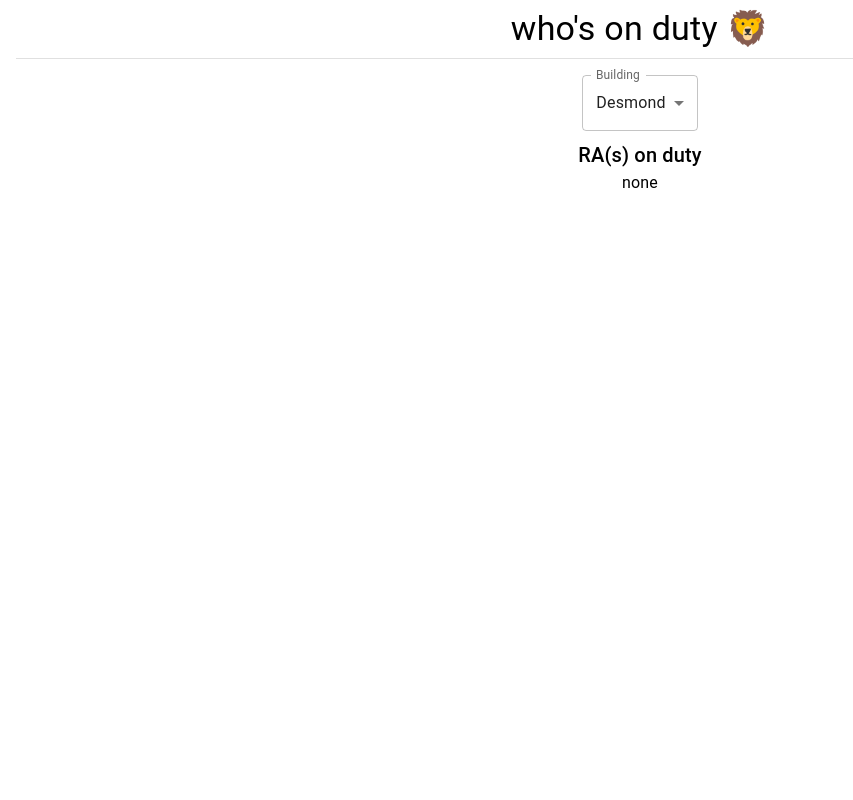
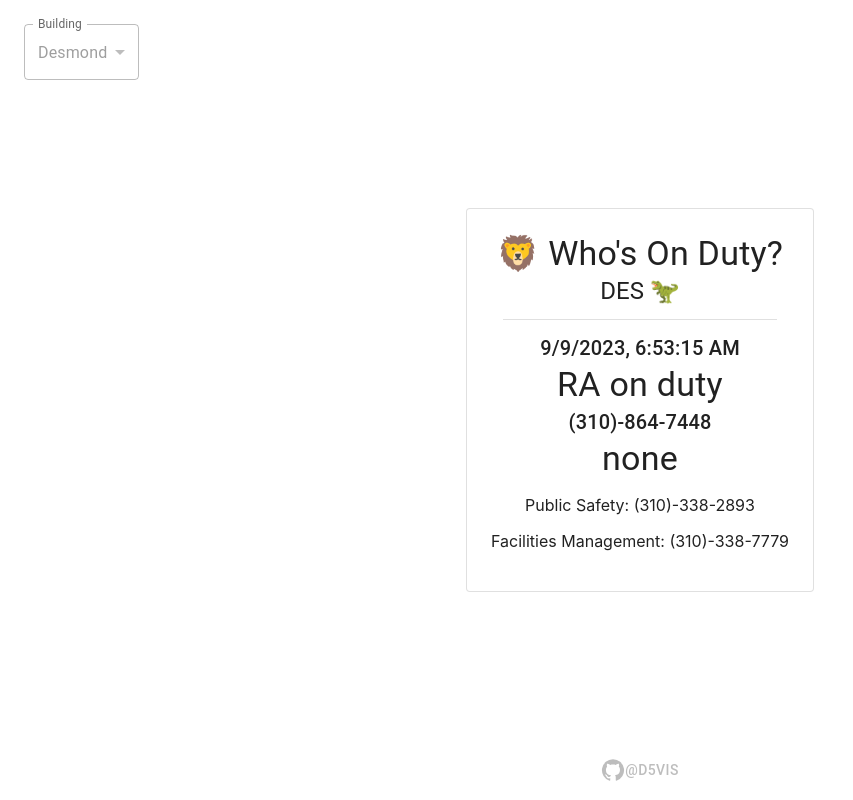
Before and after one commit to d5vis/whosonduty, a React (Create React App) app: page / in a window 1280 px wide. Shown: the whole page, without its empty margins (0-853 px from the left). Built offline with nearby package versions, Linux system fonts and the light colour scheme; no server answers.

Commit message:
implement styling and disable building select

```diff
--- a/package.json
+++ b/package.json
@@ -5,6 +5,7 @@
   "dependencies": {
     "@emotion/react": "^11.11.1",
     "@emotion/styled": "^11.11.0",
+    "@mui/icons-material": "^5.14.9",
     "@mui/material": "^5.14.8",
     "@testing-library/jest-dom": "^5.17.0",
     "@testing-library/react": "^13.4.0",
--- a/public/index.html
+++ b/public/index.html
@@ -24,7 +24,7 @@
       work correctly both with client-side routing and a non-root public URL.
       Learn how to configure a non-root public URL by running `npm run build`.
     -->
-    <title>raod</title>
+    <title>raod lmu</title>
   </head>
   <body>
     <noscript>You need to enable JavaScript to run this app.</noscript>
--- a/src/App.css
+++ b/src/App.css
@@ -1,3 +1,4 @@
 .App {
   text-align: center;
+  overflow: hidden;
 }
--- a/src/App.tsx
+++ b/src/App.tsx
@@ -3,21 +3,26 @@ import * as React from "react";
 import { useState, useEffect } from "react";
 
 import Box from "@mui/material/Box";
-// import Card from "@mui/material/Card";
+import Card from "@mui/material/Card";
 import Divider from "@mui/material/Divider";
 import InputLabel from "@mui/material/InputLabel";
 import MenuItem from "@mui/material/MenuItem";
+import Button from "@mui/material/Button";
+import GitHubIcon from "@mui/icons-material/GitHub";
 import FormControl from "@mui/material/FormControl";
 import Select, { SelectChangeEvent } from "@mui/material/Select";
 import Typography from "@mui/material/Typography";
 import { CircularProgress } from "@mui/material";
 
-const margin = "8px";
+const margin = "24px";
+const dividerMargin = "12px";
 
 function App() {
-  // const [date, setDate] = useState(new Date());
+  const [time, setTime] = useState(new Date());
   const [building, setBuilding] = useState("DES");
+  const [emoji, setEmoji] = useState("🦖");
   const [ras, setRas] = useState(["none"]);
+  const [isDutyHours, setIsDutyHours] = useState(false);
   const [loading, setLoading] = useState(false);
 
   const handleChange = (event: SelectChangeEvent) => {
@@ -25,22 +30,40 @@ function App() {
   };
 
   useEffect(() => {
+    const interval = setInterval(() => {
+      setTime(new Date());
+      if (time.getHours() >= 20 || time.getHours() <= 8) {
+        setIsDutyHours(true);
+      } else {
+        setIsDutyHours(false);
+      }
+    }, 1000);
+    return () => clearInterval(interval);
+  }, []);
+
+  useEffect(() => {
+    building === "DES" ? setEmoji("🦖") : setEmoji("");
+    if (isDutyHours) {
       setLoading(true);
-    // setDate(new Date());
       const url = `https://corsproxy.io/?http://d5vis.pythonanywhere.com/`;
       fetch(url + building)
         .then((r) => r.json())
         .then((r) => setRas(r))
         .catch((e) => console.log(e))
         .finally(() => setLoading(false));
+    }
   }, [building]);
 
   return (
-    <Box className="App" margin={margin}>
-      {/* <Card sx={{ m: margin }} variant="outlined"> */}
-      <Typography variant="h4">who's on duty 🦁</Typography>
-      <Divider variant="middle" sx={{ m: margin }} />
-      <FormControl sx={{ m: margin }}>
+    <Box
+      className="App"
+      height="100vh"
+      display="flex"
+      justifyContent="center"
+      alignItems="center"
+      overflow="hidden"
+    >
+      <FormControl sx={{ position: "absolute", left: margin, top: margin }}>
         <InputLabel id="building-select-label">Building</InputLabel>
         <Select
           labelId="building-select-label"
@@ -48,6 +71,7 @@ function App() {
           value={building}
           label="Building"
           onChange={handleChange}
+          disabled={true}
         >
           <MenuItem value={"DRS"}>Del Rey South</MenuItem>
           <MenuItem value={"DES"}>Desmond</MenuItem>
@@ -55,13 +79,49 @@ function App() {
           <MenuItem value={"L56"}>Leavey 5/6</MenuItem>
         </Select>
       </FormControl>
-      <Typography variant="h6"> RA(s) on duty</Typography>
+      <Card sx={{ m: margin, p: margin }} variant="outlined">
+        <Typography variant="h4">🦁 Who's On Duty?</Typography>
+        <Typography variant="h5">
+          {building} {emoji}
+        </Typography>
+        <Divider variant="middle" sx={{ m: dividerMargin }} />
+        <Typography variant="h6">{time.toLocaleString()}</Typography>
+        {isDutyHours ? (
+          <Box>
+            {ras.length > 1 ? (
+              <Typography variant="h4"> RAs on duty</Typography>
+            ) : (
+              <Typography variant="h4"> RA on duty</Typography>
+            )}
+            <Typography variant="h6">(310)-864-7448</Typography>
             {loading ? (
               <CircularProgress />
             ) : (
-        ras.map((ra) => <Typography>{ra}</Typography>)
+              ras?.map((ra) => <Typography variant="h4">{ra}</Typography>)
             )}
-      {/* </Card> */}
+          </Box>
+        ) : (
+          <Box>
+            <Typography variant="h5">Duty will begin at 8:00pm</Typography>
+            <p>Locked out? Try heading to the Area Office first</p>
+          </Box>
+        )}
+        <p>Public Safety: (310)-338-2893</p>
+        <p>Facilities Management: (310)-338-7779</p>
+      </Card>
+      <Button
+        sx={{
+          position: "absolute",
+          bottom: dividerMargin,
+          color: "grey",
+        }}
+        href="https://github.com/d5vis"
+        target="_blank"
+        disabled
+      >
+        <GitHubIcon></GitHubIcon>
+        @d5vis
+      </Button>
     </Box>
   );
 }
```
Also changed, not shown: 1 other file (tests, documents, lock files or other folders). Lines whose indentation alone changed are shown as unchanged.
